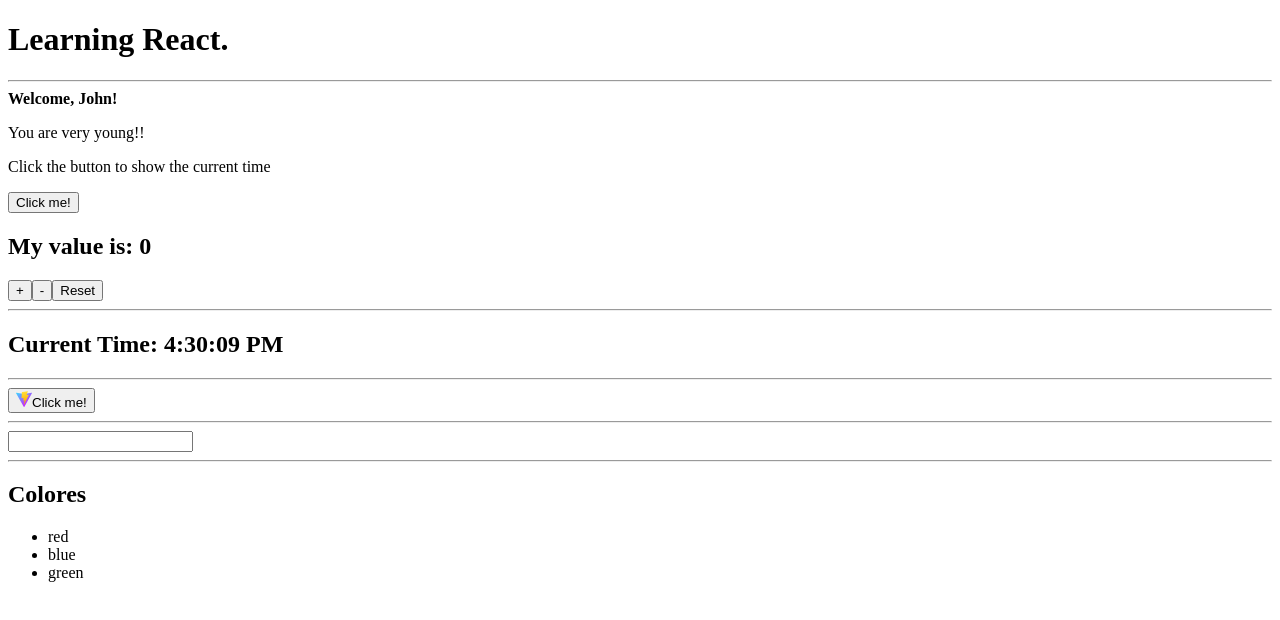
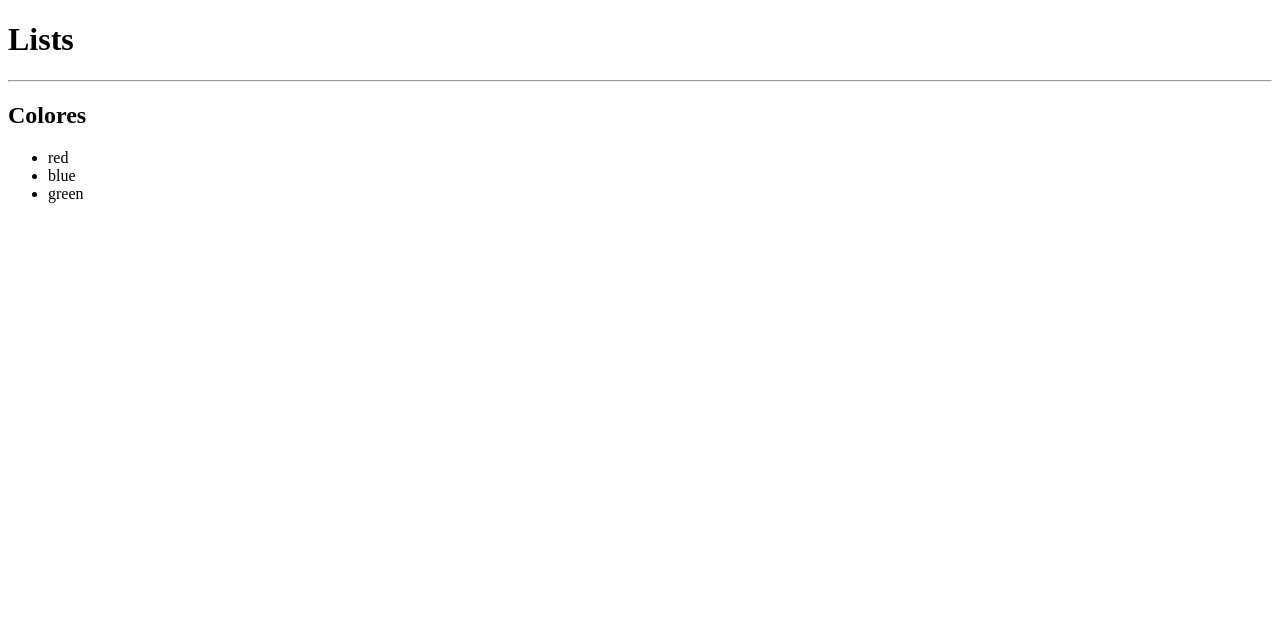
Before and after one commit to Macaicedoa/React, a React (Vite) app in the folder props/: page / in a window 1280 px wide. Shown: the top 620 px of the page. Built offline with nearby package versions, Linux system fonts and the light colour scheme.

Commit message:
lists -1

```diff
--- a/props/src/App.jsx
+++ b/props/src/App.jsx
@@ -1,6 +1,6 @@
 import { AlertClock } from "./AlertClock";
 import Clock from "./Clock";
-import Colors from "./Colors";
+import Colors from "./Lists/Colors";
 import { Counter } from "./Counter";
 import MouseClicker from "./MouseClicker";
 import MyForm from "./MyForm";
@@ -14,14 +14,6 @@
         alert(`The current time is: ${currentTime.toLocaleTimeString()}`)
     }
 
-    const colors =[
-        {id:1,
-        name:"red"},
-        {id:2,
-        name:"blue"},
-        {id:3,
-        name:"green"}
-    ]
 
 
     return(
--- a/props/src/Colors.jsx
+++ /dev/null
@@ -1,16 +0,0 @@
-import Color from "./Color";
-
-function Colors({colors}) {
-
-  return (
-    <div>
-      <ul>
-        {colors.map((color) => (
-          <Color color={color}/>
-        ))}
-      </ul>
-    </div>
-  );
-}
-
-export default Colors;
--- /dev/null
+++ b/props/src/Lists/AppColors.jsx
@@ -0,0 +1,19 @@
+import Colors from "./Colors";
+
+function AppColors() {
+  const colors = [
+    { id: 1, name: "red" },
+    { id: 2, name: "blue" },
+    { id: 3, name: "green" },
+  ];
+  return (
+    <div>
+      <h1>Lists</h1>
+      <hr />
+      <h2>Colores</h2>
+      <Colors items={colors}/>
+    </div>
+  );
+}
+
+export default AppColors;
--- a/props/src/Color.jsx
+++ b/props/src/Lists/Color.jsx
@@ -1,8 +1,6 @@
 function Color({color}) {
   return (
-    <li>
-        {color.name}
-    </li>
+    <li>{color.name}</li>
   )
 }
 
--- /dev/null
+++ b/props/src/Lists/Colors.jsx
@@ -0,0 +1,16 @@
+import Color from "./Color";
+
+function Colors({items}) {
+
+  return (
+
+      <ul>
+        {items.map((item) => (
+          <Color key={item.id} color={item}/>
+        ))}
+      </ul>
+
+  );
+}
+
+export default Colors;
--- a/props/src/index.jsx
+++ b/props/src/index.jsx
@@ -3,14 +3,16 @@
 import { createRoot } from 'react-dom/client'
 import AppForms from "./forms/AppForms";
 import References from "./References";
+import AppColors from "./Lists/AppColors";
 
 createRoot(document.getElementById('root')).render(
     <> {/*Etiquetas vacías para no añadir divs*/}
     {/* <StrictMode> */}
 
-        <App />
+        {/* <App /> */}
         {/* <AppForms/> */}
         {/* <References/> */}
+        <AppColors/>
     {/* </StrictMode>   */}
 
     </>
```
